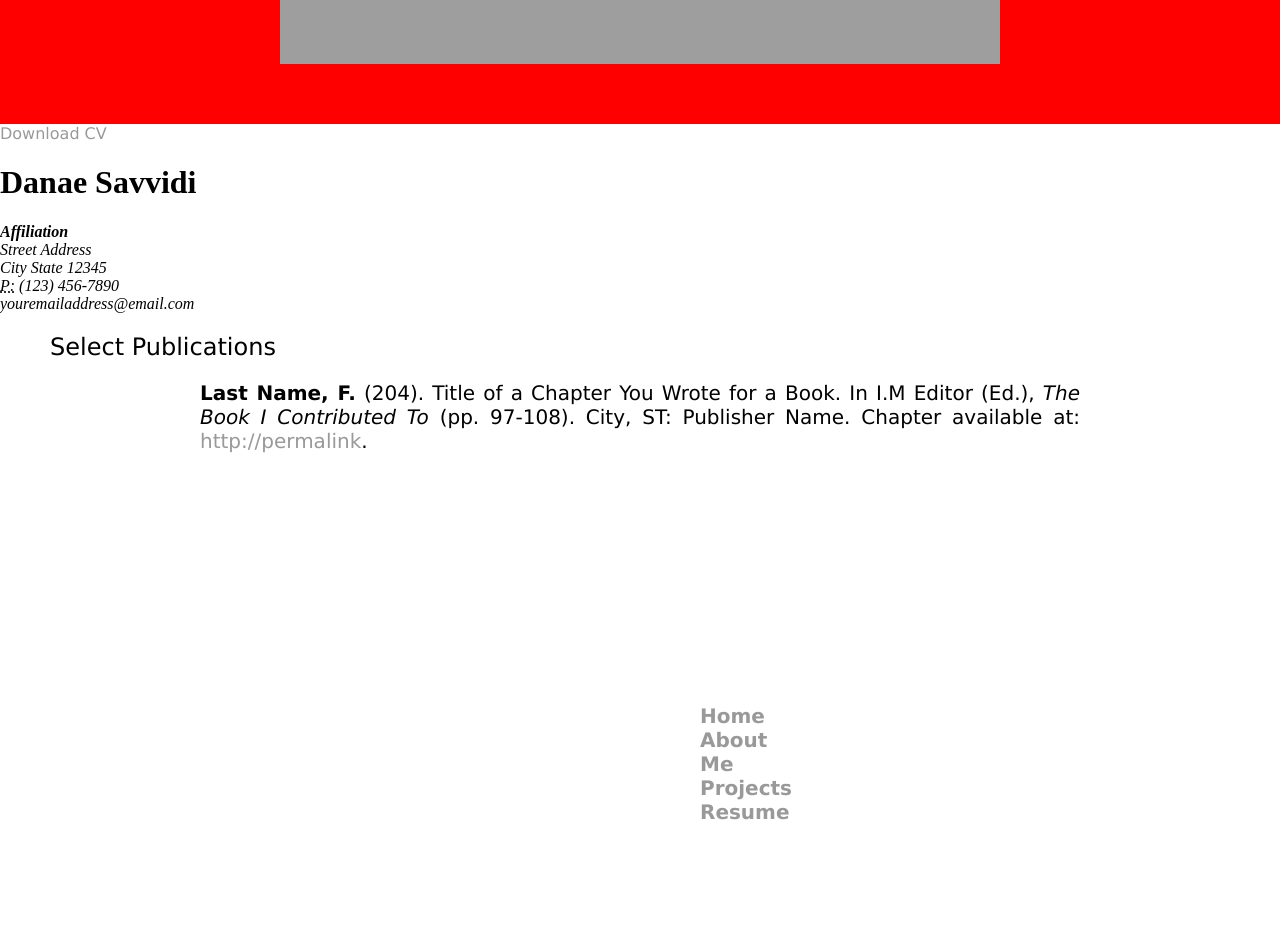
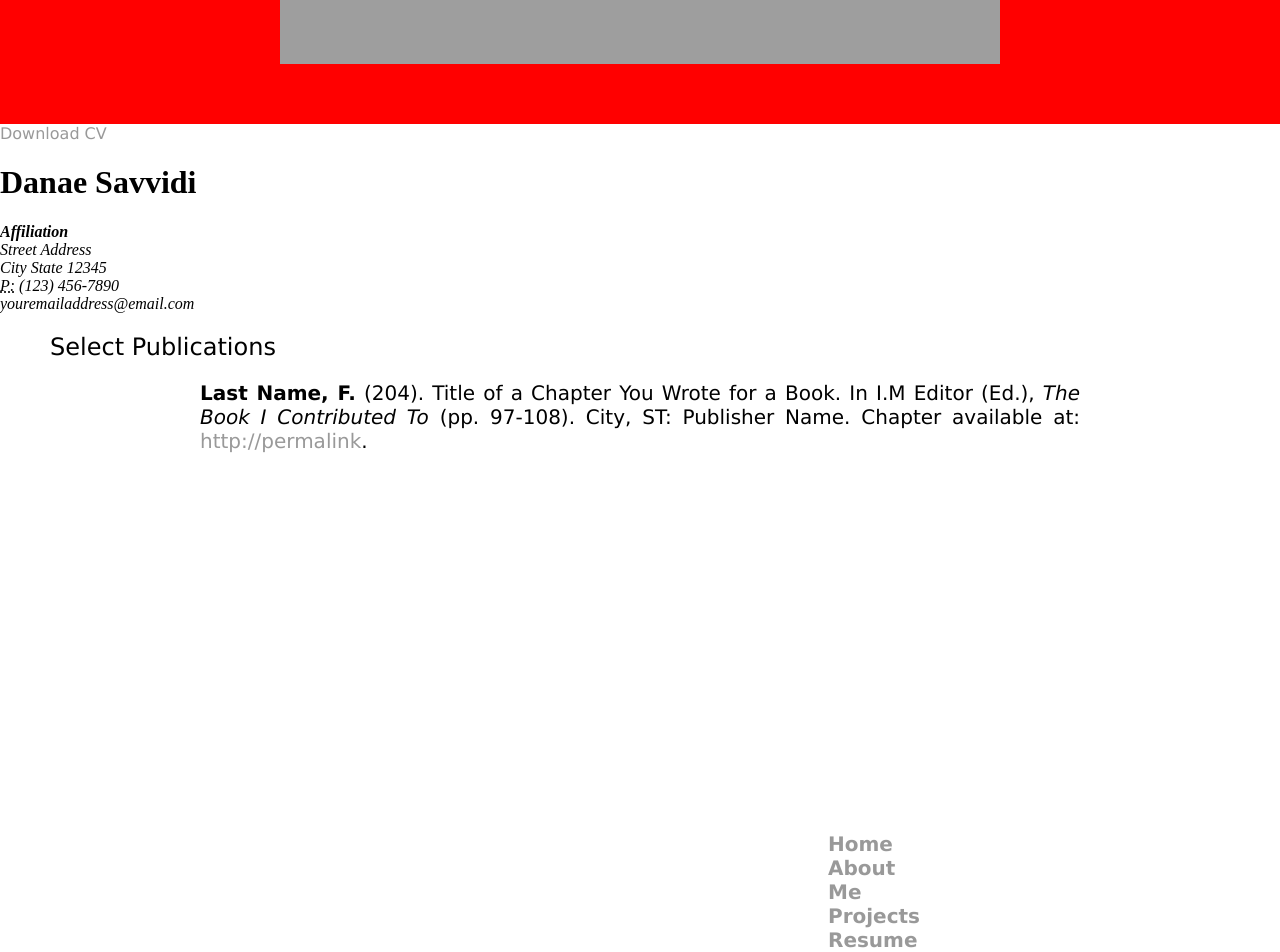
Before and after one commit to danaesav/danaesav.github.io, a Jekyll site: the page built from cv/index.html, in a window 1280 px wide. Shown: the part 341-1293 px from the top of the page. Built offline with Jekyll 4.4.1, drawn with Linux system fonts in a browser that asks for light colours; before the commit the page ends 1165 px from its top, so only the background shows below that; grey boxes are pictures that could not be loaded.

Commit message:
Update topheader.html

```diff
--- a/_includes/topheader.html
+++ b/_includes/topheader.html
@@ -3,7 +3,7 @@
     <img style="width:720px; height:404.8px; align:center;" alt="Check out Supergirl and The Flaaashhhh" src="https://cdn.onebauer.media/one/empire-images/features/5841f414fd71167f1ea1c0b8/invasion-crossover9.jpg?quality=50&width=1800&ratio=16-9&resizeStyle=aspectfill&format=jpg"/>
     <div class="trigger">
       <nav>
-        <ul style="align:center; font-size: 20px; margin: 50%;">
+        <ul style="align:center; font-size: 20px; margin: 60%;">
           <li><a href="/">Home</a></li>
           <li><a href="/aboutme">About Me</a></li>
           <li><a href="/projects">Projects</a></li>
```
